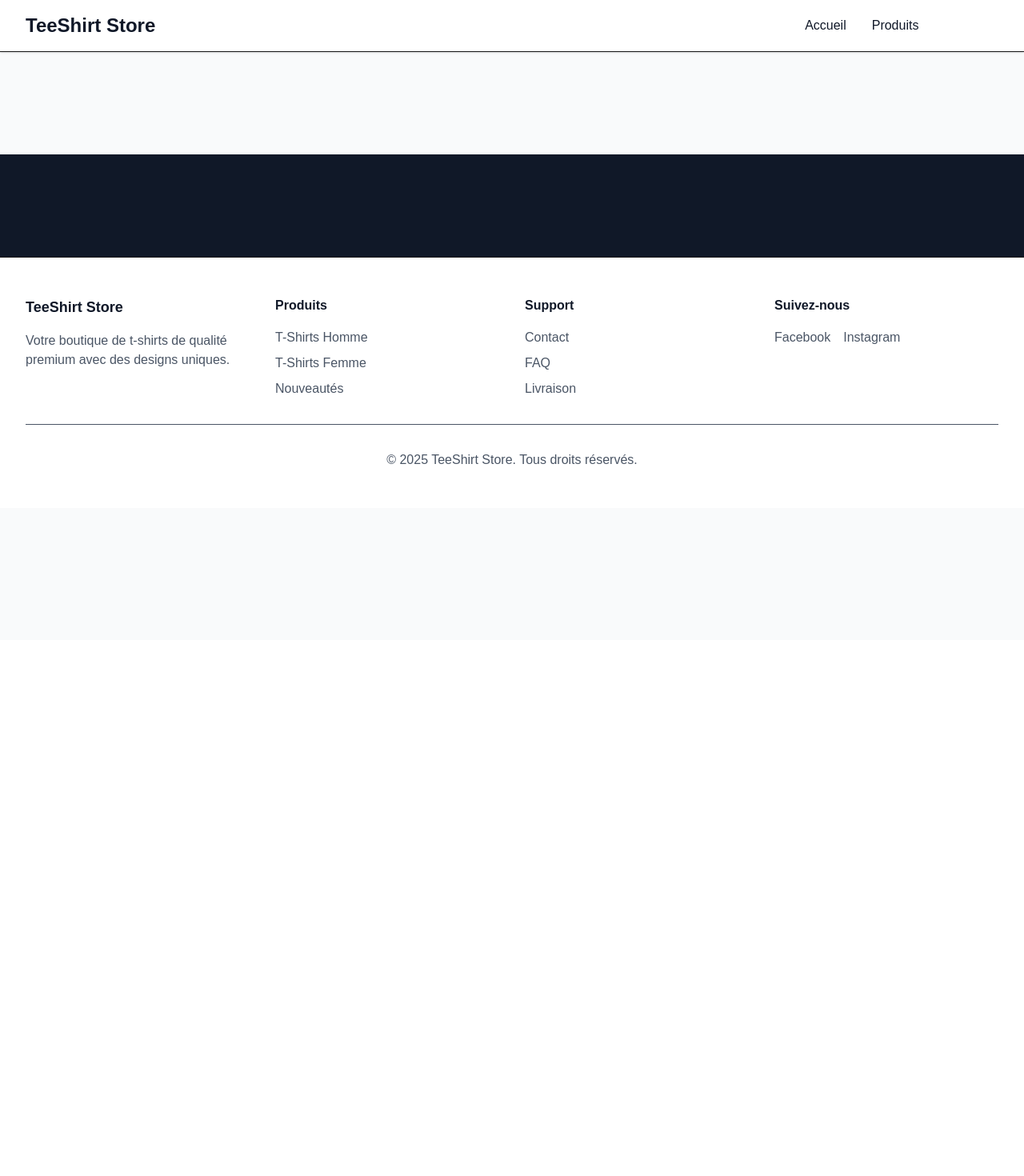
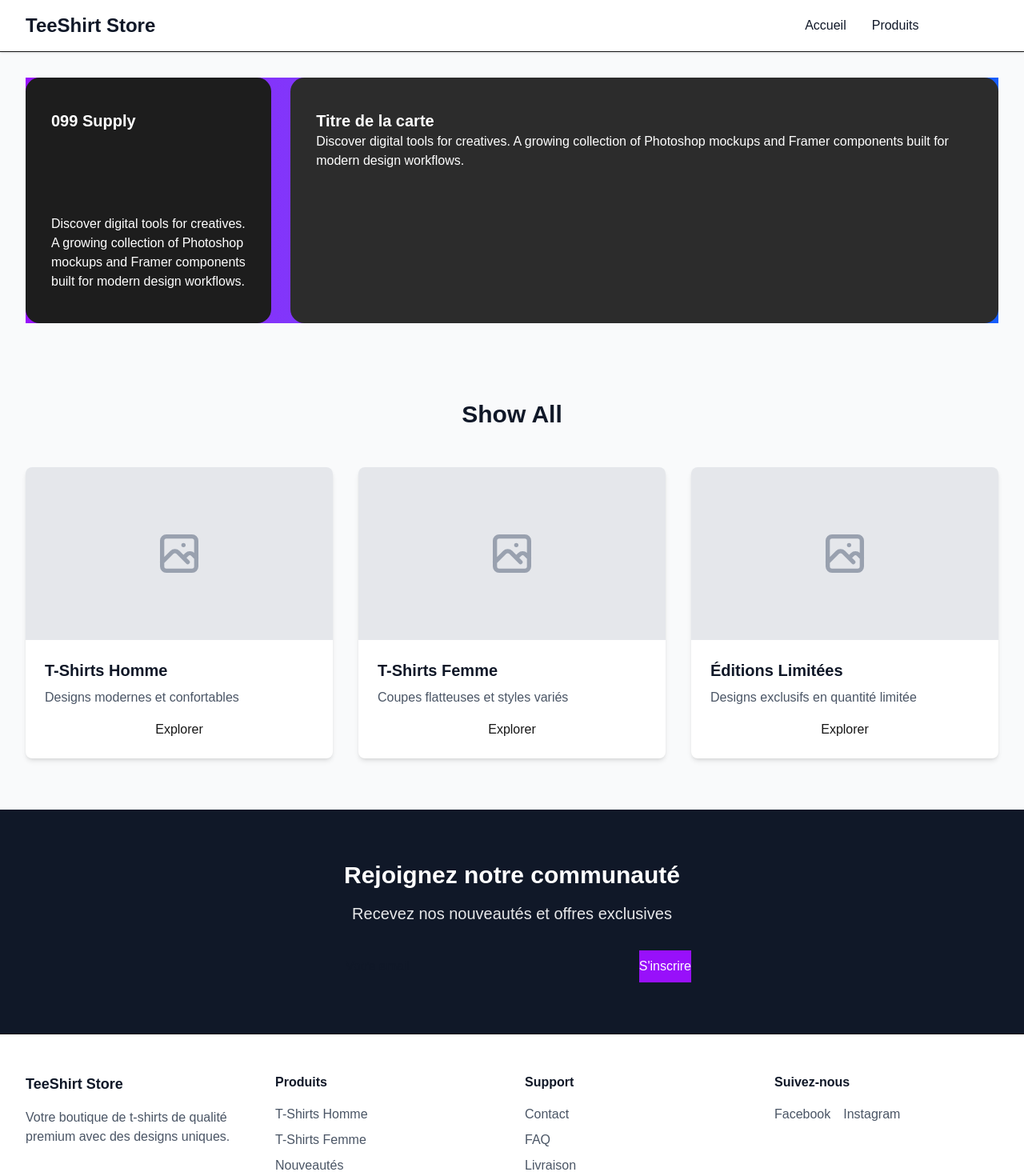
Before and after one commit to By-Kvn/saas-e-commerce, a Next.js app in the folder apps/web/: page / in a window 1280 px wide. Shown: the top 1470 px of the page at 80% size. Before the commit the page ends 800 px from the top, so only its background shows below. Built offline with nearby package versions, Linux system fonts and the light colour scheme; no server answers.

Commit message:
feat(home): front progress
progress

```diff
--- a/apps/web/src/app/globals.css
+++ b/apps/web/src/app/globals.css
@@ -17,3 +17,8 @@ body {
   background: var(--background);
   font-family: Arial, Helvetica, sans-serif;
 }
+
+/* Classe personnalisée pour border-radius responsive */
+.rounded-clamp {
+  border-radius: clamp(.625rem, .46875rem + .78125vw, 1.25rem);
+}
--- a/apps/web/src/app/page.tsx
+++ b/apps/web/src/app/page.tsx
@@ -51,17 +51,108 @@ export default function HomePage() {
       </header>
 
       {/* Hero Section */}
-      <section className="bg-gradient-to-r from-purple-600 to-blue-600 text-white">
+      <section className="bg-gradient-to-r from-purple-600 to-blue-600 text-white flex flex-row m-8 gap-6">
+      <div className="max-w-7xl aspect-square mx-auto flex w-1/3 px-4 sm:px-6 lg:px-8 py-10 bg-[#1d1d1d] rounded-clamp">
+      <div className='card_content flex justify-between grow flex-col relative'>
+        <h2 className='text-xl font-bold text-white'>099 Supply</h2>
+        <div className='card_description mt-auto'>
+          <p>Discover digital tools for creatives. A growing collection of Photoshop mockups and Framer components built for modern design workflows.</p>
+        </div>
+        <div className='card_media absolute'>
+        </div>
+      </div>
+      </div>
 
+      <div className="max-w-7xl w-full mx-auto px-4 sm:px-6 lg:px-8 py-10 bg-[#2c2c2c] rounded-clamp">
+      <div className='card_content flex justify-between grow flex-col relative'>
+        <h2 className='text-xl font-bold text-white'>Titre de la carte</h2>
+        <div className='card_description mt-auto'>
+          <p>Discover digital tools for creatives. A growing collection of Photoshop mockups and Framer components built for modern design workflows.</p>
+        </div>
+        <div className='card_media absolute'>
+        </div>
+      </div>
+      </div>
       </section>
-
       {/* Featured Categories */}
       <section className="py-16">
+        <div className="max-w-7xl mx-auto px-4 sm:px-6 lg:px-8">
+          <h2 className="text-3xl font-bold text-gray-900 text-center mb-12">
+Show All  </h2>
+          <div className="grid grid-cols-1 md:grid-cols-3 gap-8">
+            {[
+              {
+                title: 'T-Shirts Homme',
+                description: 'Designs modernes et confortables',
+                image: '/api/placeholder/400/300',
+              },
+              {
+                title: 'T-Shirts Femme',
+                description: 'Coupes flatteuses et styles variés',
+                image: '/api/placeholder/400/300',
+              },
+              {
+                title: 'Éditions Limitées',
+                description: 'Designs exclusifs en quantité limitée',
+                image: '/api/placeholder/400/300',
+              },
+            ].map((category, index) => (
+              <div
+                key={index}
+                className="bg-white rounded-lg shadow-md overflow-hidden hover:shadow-lg transition-shadow"
+              >
+                <div className="aspect-video bg-gray-200">
+                  <div className="w-full h-full flex items-center justify-center text-gray-400">
+                    <svg
+                      className="w-16 h-16"
+                      fill="none"
+                      stroke="currentColor"
+                      viewBox="0 0 24 24"
+                    >
+                      <path
+                        strokeLinecap="round"
+                        strokeLinejoin="round"
+                        strokeWidth={2}
+                        d="M4 16l4.586-4.586a2 2 0 012.828 0L16 16m-2-2l1.586-1.586a2 2 0 012.828 0L20 14m-6-6h.01M6 20h12a2 2 0 002-2V6a2 2 0 00-2-2H6a2 2 0 00-2 2v12a2 2 0 002 2z"
+                      />
+                    </svg>
+                  </div>
+                </div>
+                <div className="p-6">
+                  <h3 className="text-xl font-semibold text-gray-900 mb-2">
+                    {category.title}
+                  </h3>
+                  <p className="text-gray-600 mb-4">{category.description}</p>
+                  <button  className="w-full">
+                    Explorer
+                  </button>
+                </div>
+              </div>
+            ))}
+          </div>
+        </div>
       </section>
 
       {/* CTA Section */}
       <section className="bg-gray-900 text-white py-16">
-
+        <div className="max-w-7xl mx-auto px-4 sm:px-6 lg:px-8 text-center">
+          <h2 className="text-3xl font-bold mb-4">
+            Rejoignez notre communauté
+          </h2>
+          <p className="text-xl mb-8 opacity-90">
+            Recevez nos nouveautés et offres exclusives
+          </p>
+          <div className="flex flex-col sm:flex-row max-w-md mx-auto gap-4">
+            <input
+              type="email"
+              placeholder="Votre email"
+              className="flex-1 px-4 py-2 rounded-md text-gray-900"
+            />
+            <button className="bg-purple-600 hover:bg-purple-700">
+              S'inscrire
+            </button>
+          </div>
+        </div>
       </section>
 
       {/* Footer */}
```
